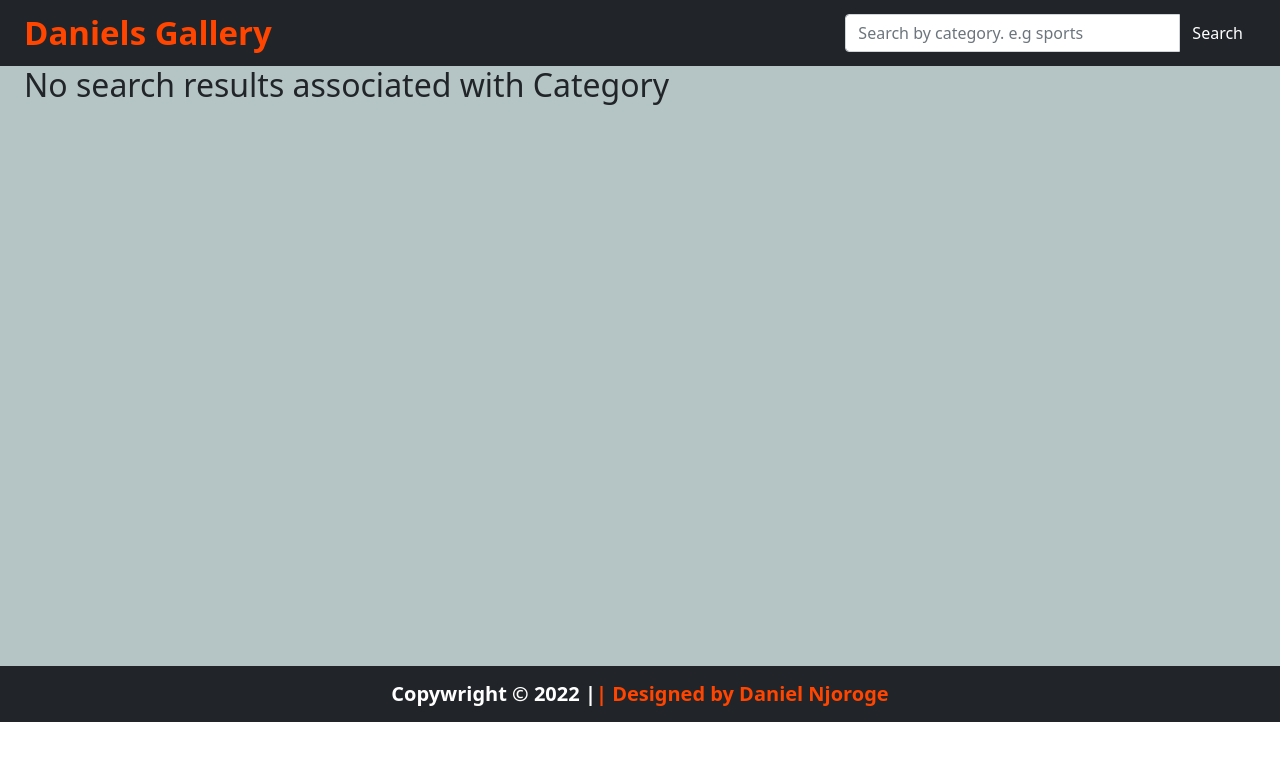
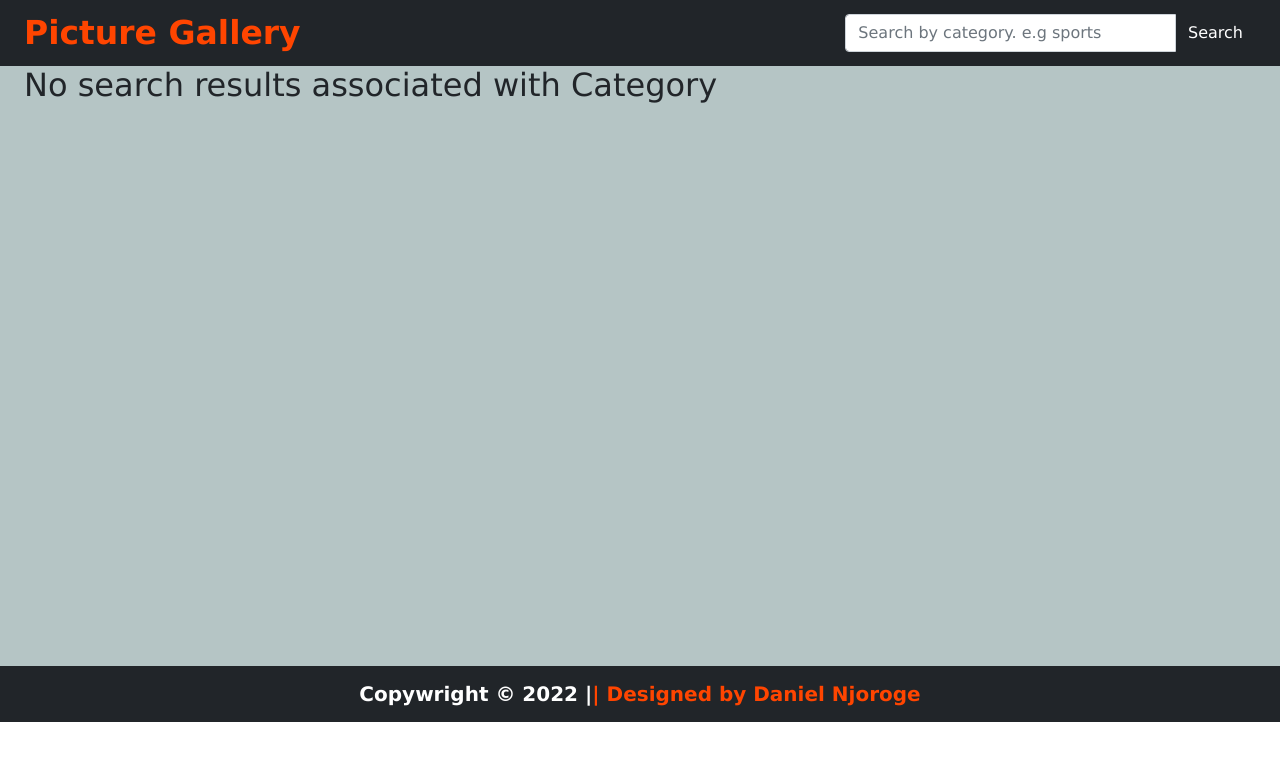
Before and after one commit to danknjoroge/Gallery, a Django app: page /search/ in a window 1280 px wide. Shown: the top 761 px of the page. Run offline with Django 4.2, Linux system fonts and the light colour scheme; some libraries are stand-ins or nearby versions.

Commit message:
modified styles

```diff
--- a/photos/templates/base.html
+++ b/photos/templates/base.html
@@ -3,13 +3,14 @@
 
 <!DOCTYPE html>
 <html>
+
 <head>
   <meta charset="utf-8">
 
   {% if title %}
-  <title>Daniels Gallery - {{title}}</title>
+  <title>Picture Gallery - {{title}}</title>
   {% else %}
-    <title> Daniels Gallery</title>
+  <title> Picture Gallery</title>
   {% endif %}
 
   {% block styles %}
@@ -18,6 +19,7 @@
   {% endblock %}
 
 </head>
+
 <body>
   {% block content %}
   {% include 'navbar.html' %}
@@ -27,10 +29,10 @@
 
 
   {% block scripts %}
-        <!-- <script src="https://ajax.googleapis.com/ajax/libs/jquery/3.2.1/jquery.min.js"></script> -->
   {% bootstrap_javascript %}
   {% endblock %}
 
 
 </body>
+
 </html>
--- a/photos/templates/footer.html
+++ b/photos/templates/footer.html
@@ -4,7 +4,7 @@
     <meta charset="UTF-8">
     <meta http-equiv="X-UA-Compatible" content="IE=edge">
     <meta name="viewport" content="width=device-width, initial-scale=1.0">
-    <title>Document</title>
+    <title>footer</title>
     <link href="https://cdn.jsdelivr.net/npm/bootstrap@5.0.2/dist/css/bootstrap.min.css" rel="stylesheet" integrity="sha384-EVSTQN3/azprG1Anm3QDgpJLIm9Nao0Yz1ztcQTwFspd3yD65VohhpuuCOmLASjC" crossorigin="anonymous">
     <style>
         .spa{
--- a/photos/templates/navbar.html
+++ b/photos/templates/navbar.html
@@ -1,15 +1,18 @@
 <!DOCTYPE html>
 <html lang="en">
+
 <head>
 
   <meta charset="utf-8">
   <meta name="viewport" content="width=device-width, initial-scale=1">
 </head>
+
 <body>
   <nav class="navbar navbar-inverse bg-dark ">
     <div class="container-fluid">
       <div class="navbar-header">
-      <a class="navbar-brand "  style="font-size: 33px; color:orangered; font-weight: bold" href="{% url 'index' %}" >Daniels Gallery</a>
+        <a class="navbar-brand " style="font-size: 33px; color:orangered; font-weight: bold"
+          href="{% url 'index' %}">Picture Gallery</a>
       </div>
 
       <div class="col-sm-4 col-md-4 navbar-right">
@@ -28,4 +31,5 @@
     </div>
   </nav>
 </body>
+
 </html>
--- a/photos/templates/search.html
+++ b/photos/templates/search.html
@@ -1,5 +1,11 @@
 {%extends 'base.html'%}
 {% load bootstrap5 %}
+{% load static %}
+
+{% block styles %}
+{% bootstrap_css %}
+<link rel="stylesheet" href="{% static 'css/search.css' %}">
+{% endblock %}
 
 
 {% block content %}
@@ -9,9 +15,10 @@
 
     <div class="row">
         {% if image%}
-        <h2>Found {{ image|length }} results of searched category {{message}}</h2>
+        <!-- <h2>Found {{ image|length }} results of searched category {{message}}</h2> -->
         {% else %}
-        <h2> No search results associated with  {{message}} Category</h2> </h2>
+        <h2> No search results associated with {{message}} Category</h2>
+        </h2>
         {% endif %}
 
     </div>
@@ -22,7 +29,7 @@
         {% for img in image %}
         <div class="col-sm-4">
             <img src="{{img.image_pic.url}}" class="card" style="width: 400px; height: 290px;">
-            {{img.name}}
+            {{img.description}}
         </div>
         {% endfor %}
         {% endif %}
--- a/photos/views.py
+++ b/photos/views.py
@@ -16,9 +16,6 @@ def one_image(request, image_id):
 
     return render(request, 'one_image.html', {'image': image})
 
-# def one_image(request,pk):
-#     image= Image.objects.get(id=pk)
-#     return render(request, 'one_image.html', {'image':image})
 
 # def search(request):
 #     if 'image' in request.GET and request.GET["image"]:
@@ -42,7 +39,7 @@ def search(request):
         return render(request, 'search.html',{"message":message, "image":searchname})
 
     else:
-        # message = f"Category not found"
+
         return render(request, 'search.html')
 
 
--- /dev/null
+++ b/static/css/search.css
@@ -0,0 +1,3 @@
+*{
+    font-family: 'Lucida Sans', 'Lucida Sans Regular', 'Lucida Grande', 'Lucida Sans Unicode', Geneva, Verdana, sans-serif;
+}
```
Also changed, not shown: photos/templates/index.html (+7 -6 lines), photos/templates/one_image.html (+13 -6 lines). Lines whose indentation alone changed are shown as unchanged.
